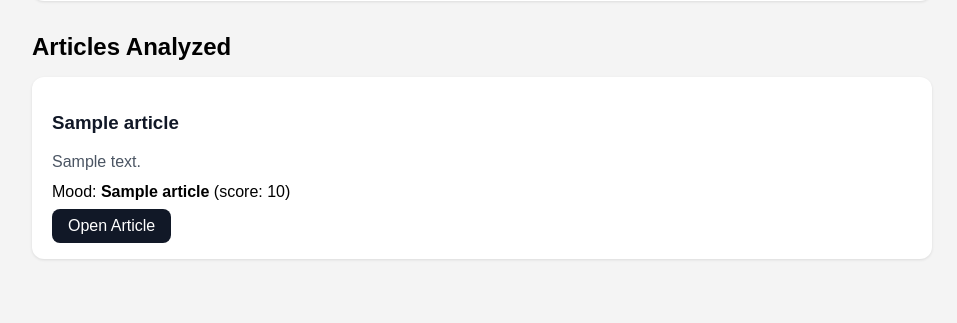
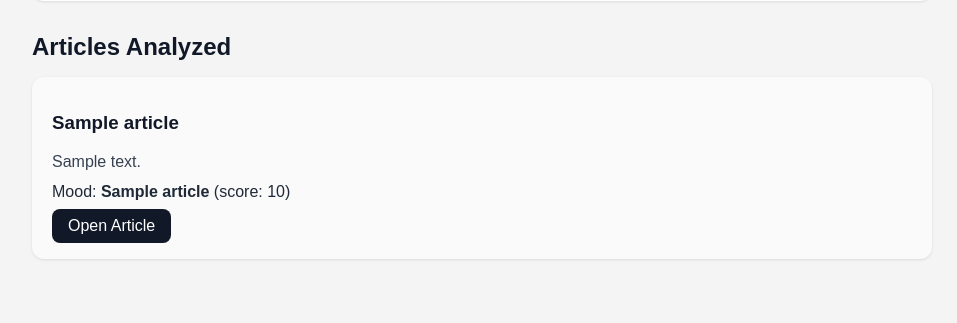
Before and after one commit to jesusbenitez08/MoodLens, a Flask app: template templates/index.html in a window 1280 px wide. Shown: the part 825-1148 px from the top of the page, without its empty margins (158-1115 px from the left). Run offline with Flask 3, Linux system fonts and the light colour scheme; the template is opened without the code that fills it: most values are stand-ins (such as "Sample title", 1, 10 or a date in 2020).

Commit message:
polishing UI focused on light mode and leigibility

```diff
--- a/static/styles.css
+++ b/static/styles.css
@@ -2,6 +2,7 @@
 body {
   font-family: Arial, sans-serif;
   background-color: #f4f4f4;
+  color: #1f2937; /*for better contrast*/
   margin: 0;
   padding: 0;
   transition: background 0.3s, color 0.3s;
@@ -54,7 +55,7 @@ body {
   flex: 1;
   padding: 0.75rem;
   border-radius: 8px;
-  border: 1px solid #ccc;
+  border: 1px solid #9ca3af;
 }
 
 .search-row button {
@@ -141,7 +142,7 @@ body {
 }
 
 .card {
-  background: #fff;
+  background: #fafafa;
   padding: 1rem 1.25rem;
   border-radius: 12px;
   margin-bottom: 1rem;
@@ -159,7 +160,7 @@ body {
 
 .desc {
   margin: 0.5rem 0 0.75rem 0;
-  color: #4b5563;
+  color: #374151;
 }
 
 .mood {
@@ -265,3 +266,8 @@ body.dark-mode .open-btn:hover {
 body.dark-mode .summary-line{
     color:#f3f4f6;
 }
+
+.articles h2,
+.overview h2 {
+  color:#111827;
+}
```
Also changed, not shown: static/business_mood_chart.png, static/entertainment_mood_chart.png, static/health_mood_chart.png, static/technology_mood_chart.png.
